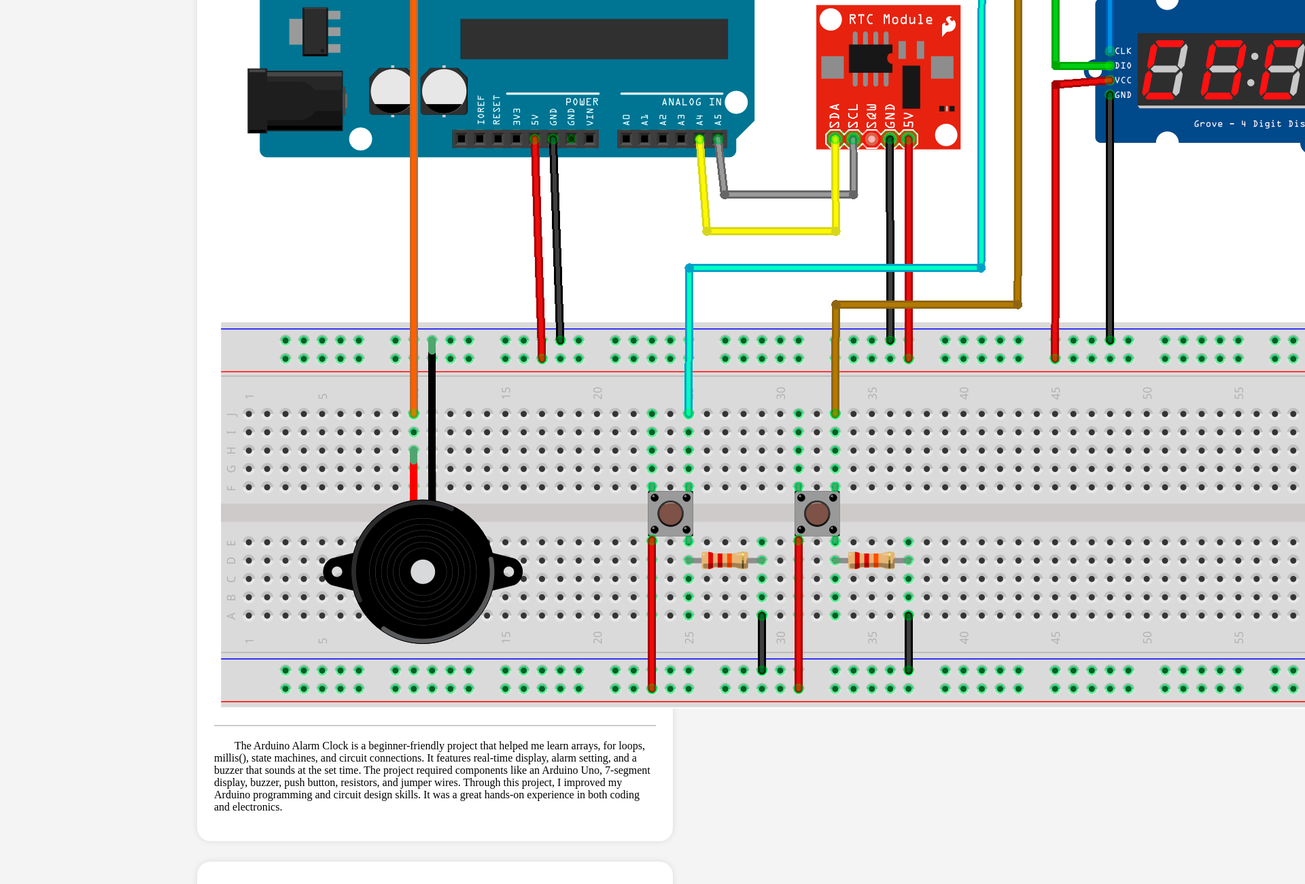
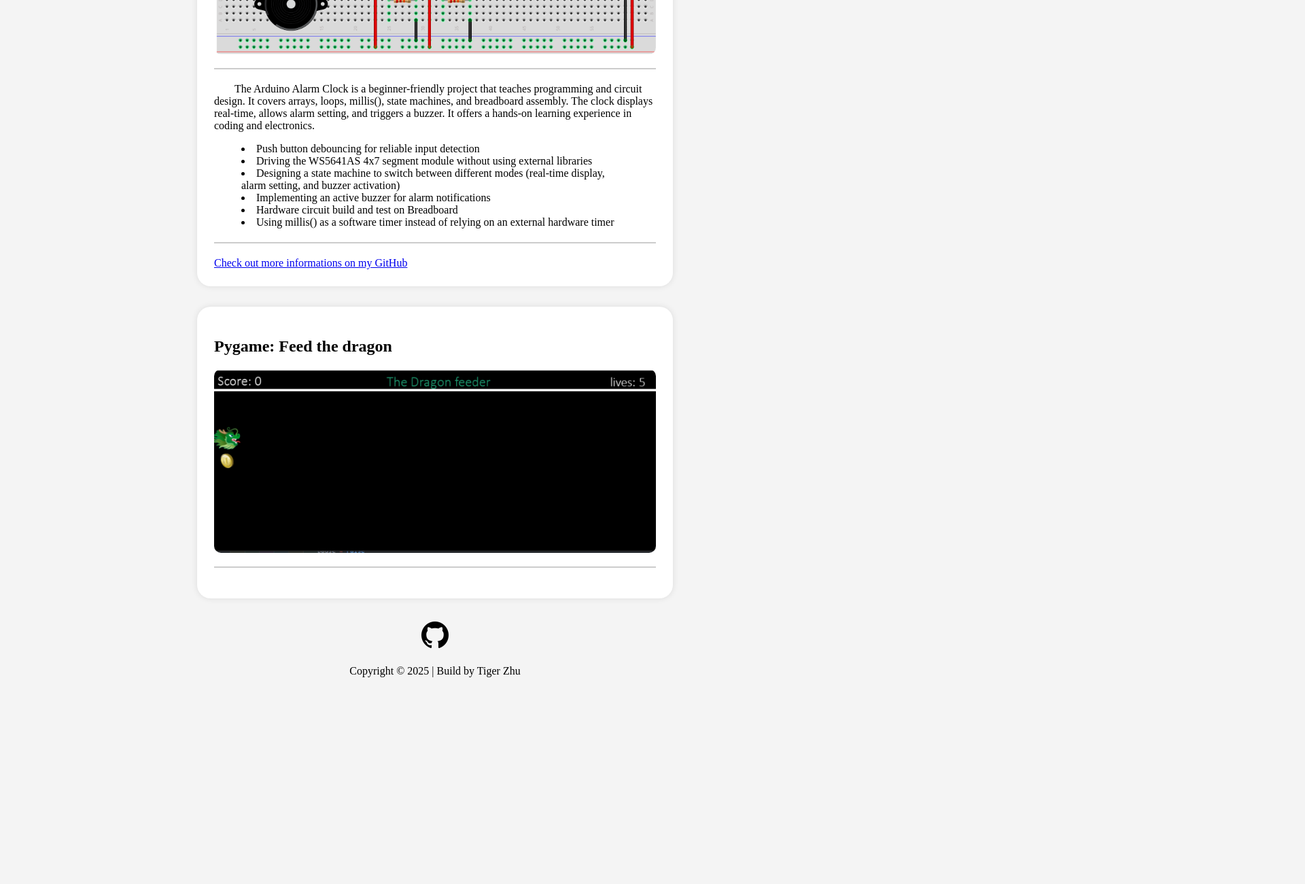
Before and after one commit to TigerZhu10/CV, a plain HTML site: page index.html in a window 1280 px wide. Shown: the part 2060-3360 px from the top of the page at 68% size, 1920 px wide, since content can reach past the window. After the commit the page ends 3072 px from the top, so only its background shows below. Drawn offline with Linux system fonts and the light colour scheme; a web font is replaced by a local one.

Commit message:
Publish ready

```diff
--- a/index.html
+++ b/index.html
@@ -73,11 +73,22 @@
                 <img src="clock-image.png" alt="clock image" class = "project-img">
                 <hr>
                 <p style = "text-indent: 30px;">
-                    The Arduino Alarm Clock is a beginner-friendly project that helped me learn arrays, for loops, millis(), state machines, and circuit connections. It features real-time display, alarm setting, and a buzzer that sounds at the set time.
-                    The project required components like an Arduino Uno, 7-segment display, buzzer, push button, resistors, and jumper wires. Through this project, I improved my Arduino programming and circuit design skills.
-                    It was a great hands-on experience in both coding and electronics.
+                    The Arduino Alarm Clock is a beginner-friendly project that teaches programming and circuit design. It covers arrays, loops, millis(), state machines, and breadboard assembly.
+                    The clock displays real-time, allows alarm setting, and triggers a buzzer. It offers a hands-on learning experience in coding and electronics.
                 </p>
-                <!-- <a href = "project.html"> Check out more informations in this link:</a> -->
+
+                <div class = "bullet_set">
+                    <ul>
+                        <li>Push button debouncing for reliable input detection</li>
+                        <li>Driving the WS5641AS 4x7 segment module without using external libraries</li>
+                        <li>Designing a state machine to switch between different modes (real-time display, alarm setting, and buzzer activation)</li>
+                        <li>Implementing an active buzzer for alarm notifications</li>
+                        <li>Hardware circuit build and test on Breadboard</li>
+                        <li>Using millis() as a software timer instead of relying on an external hardware timer</li>
+                    </ul>
+                </div>
+                <hr>
+                <a href = "https://github.com/TigerZhu10/Arduino-alarm-clock?tab=readme-ov-file#genaral-description"> Check out more informations on my GitHub</a>
             </div>
         </div>
 
@@ -87,9 +98,7 @@
                 <img src="game.png" alt="feed the dragon image" class = "project-img">
                 <hr>
                 <p style = "text-indent: 30px;">
-                    The Arduino Alarm Clock is a beginner-friendly project that helped me learn arrays, for loops, millis(), state machines, and circuit connections. It features real-time display, alarm setting, and a buzzer that sounds at the set time.
-                    The project required components like an Arduino Uno, 7-segment display, buzzer, push button, resistors, and jumper wires. Through this project, I improved my Arduino programming and circuit design skills.
-                    It was a great hands-on experience in both coding and electronics.
+
                 </p>
                 <!-- <a href = "project.html"> Check out more informations in this link:</a> -->
             </div>
@@ -99,4 +108,11 @@
     </div>
 
 </body>
+<footer>
+    <a href="https://github.com/TigerZhu10" target="_blank">
+        <img src="github-icon.png" alt="Github icon">
+    </a>
+    <p>Copyright © 2025 | Build by Tiger Zhu</p>
+
+</footer>
 </html>
--- a/style.css
+++ b/style.css
@@ -96,10 +96,19 @@ body{
 }
 
 .project-img{
-
+    display: block;
+    width: 100%;
+    height: auto;
+    margin: 10px auto;
+    border-radius: 10px;
 }
 
 hr {
     margin: 20px 0;
     border: 1px solid #ccc;
 }
+
+footer {
+    text-align: center;
+    margin-top: 30px;
+}
```
Also changed, not shown: github-icon.png (added), project.html (deleted).
